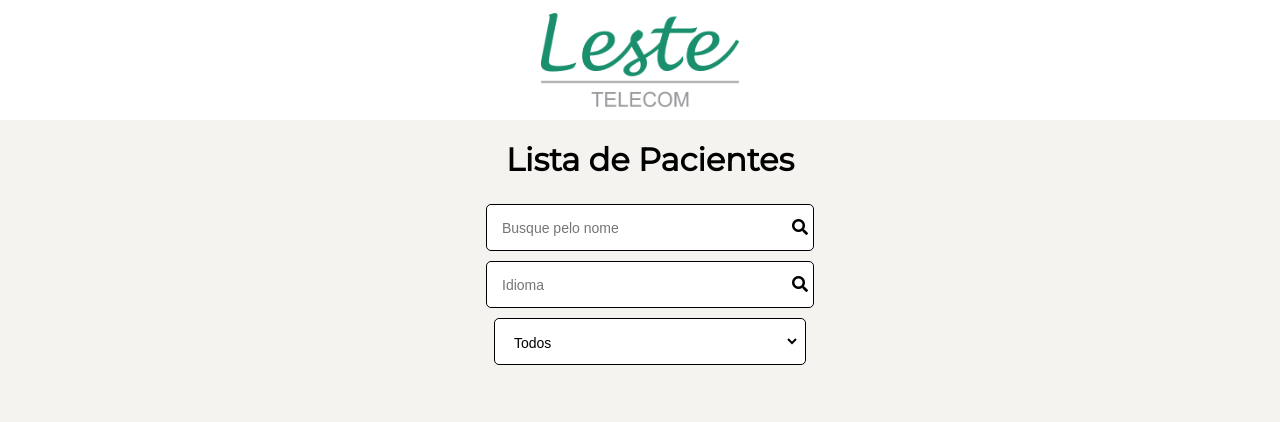
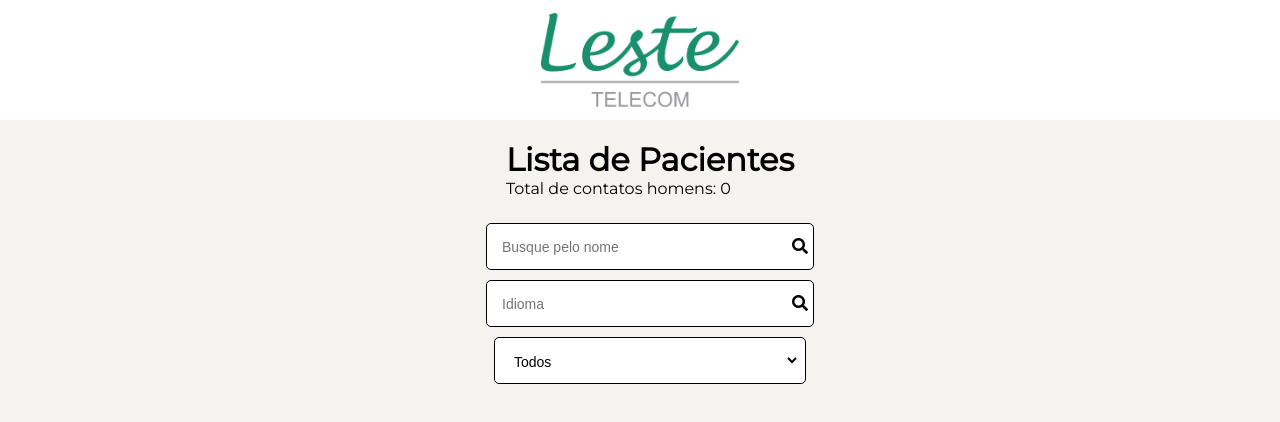
Before and after one commit to devleste/desafio, a React (Create React App) app in the folder lesteContact/: page /contatos in a window 1280 px wide. Shown: the top 422 px of the page. Built offline with nearby package versions, Linux system fonts and the light colour scheme; no server answers.

Commit message:
ultimas correçoes

```diff
--- a/lesteContact/src/pages/HomePage/index.jsx
+++ b/lesteContact/src/pages/HomePage/index.jsx
@@ -34,7 +34,7 @@ const Container = styled.div`
 	ul {
 		display: flex;
 		flex-direction: column;
-		align-items: center;
+		align-items: flex-start;
 		width: 90%;
 		padding: 10px;
 		list-style: none;
@@ -43,7 +43,6 @@ const Container = styled.div`
 			margin: 10px;
 			padding: 10px;
 			width: 90%;
-			justify-content: flex-start;
 			a {
 				display: flex;
 				width: 15em;
--- a/lesteContact/src/pages/ListaContatos/index.jsx
+++ b/lesteContact/src/pages/ListaContatos/index.jsx
@@ -11,6 +11,7 @@ function ListaContatos() {
 	const [search, setSearch] = useState("");
 	const [searchName, setSearchName] = useState("");
 	const [searchLanguages, setSearchLanguages] = useState("");
+
 	useEffect(() => {
 		const response = localStorage.getItem("@lesteContatos");
 		setContatos(JSON.parse(response));
@@ -59,9 +60,15 @@ function ListaContatos() {
 			document.location.reload();
 		}
 	};
+
 	return (
 		<Container>
-			<h1>Lista de Pacientes</h1>
+			<div>
+				<div>
+					<h1>Lista de Pacientes</h1>
+					<span>Total de contatos homens: {contatos.length}</span>
+				</div>
+			</div>
 			<Search>
 				<div>
 					<input
@@ -93,9 +100,9 @@ function ListaContatos() {
 			<Contatos>
 				{search &&
 					search.map((contato) => {
-						var hoje = new Date();
-						var nascimento = new Date(contato.birthday);
-						var idade = hoje.getFullYear() - nascimento.getFullYear();
+						let hoje = new Date();
+						let nascimento = new Date(contato.birthday);
+						let idade = hoje.getFullYear() - nascimento.getFullYear();
 
 						return (
 							<Contato key={contato.id}>
--- a/lesteContact/src/providers/contatos.jsx
+++ b/lesteContact/src/providers/contatos.jsx
@@ -22,9 +22,5 @@ export const ContatosProvider = (props) => {
 	};
 	carregaContatosDaApi();
 
-	return (
-		<ContatosContext.Provider value={{ contatos }}>
-			{props.children}
-		</ContatosContext.Provider>
-	);
+	return <ContatosContext.Provider>{props.children}</ContatosContext.Provider>;
 };
```
